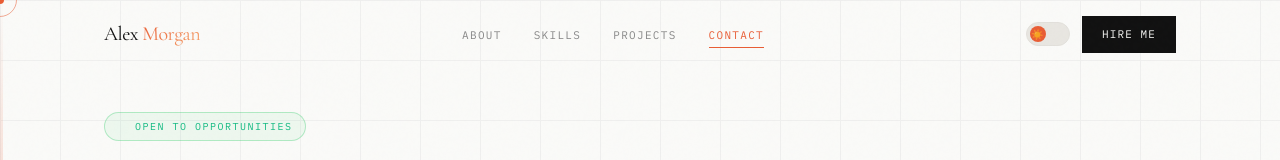
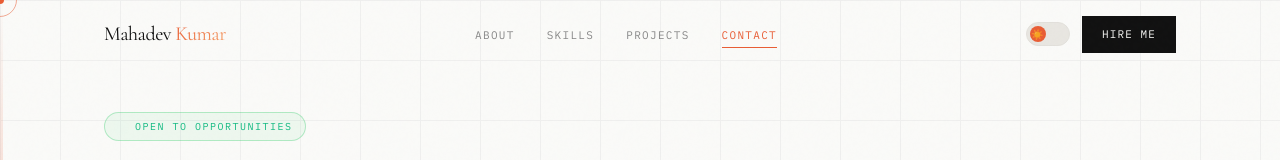
Before and after one commit to rajmahadev422/Portfolio, a Next.js app: page / in a window 1280 px wide. Shown: the top 160 px of the page. Built offline with nearby package versions, Linux system fonts and the light colour scheme.

Commit message:
update navbar

```diff
--- a/components/Navbar.tsx
+++ b/components/Navbar.tsx
@@ -32,7 +32,7 @@ export default function Navbar() {
         <button onClick={() => window.scrollTo({ top: 0, behavior: "smooth" })}
           className="font-display text-xl tracking-tight shrink-0"
           style={{ fontFamily: "'Cormorant Garamond', serif", color: "var(--fg)" }}>
-          Alex<em className="not-italic grad-text"> Morgan</em>
+          Mahadev<em className="not-italic grad-text"> Kumar</em>
         </button>
 
         {/* Desktop links */}
```
